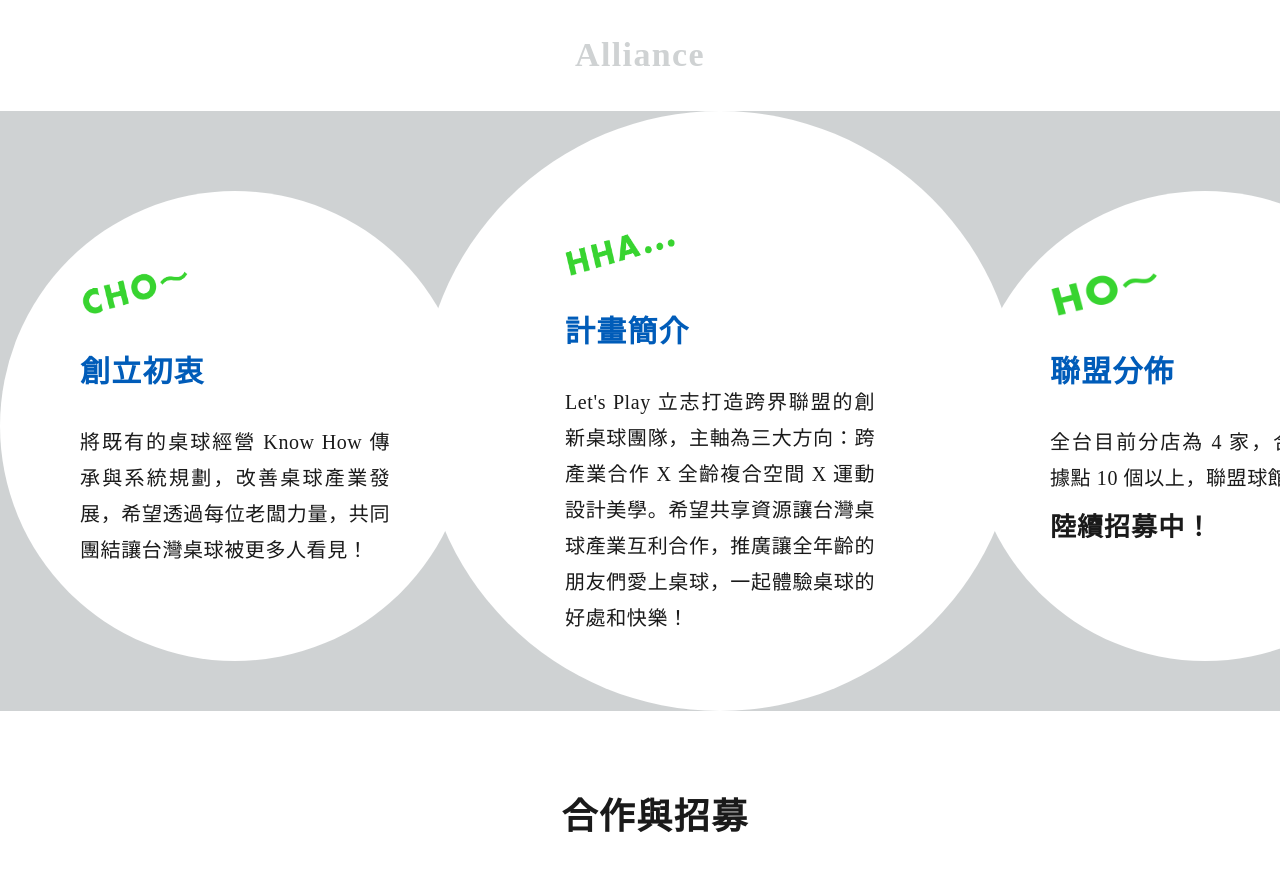
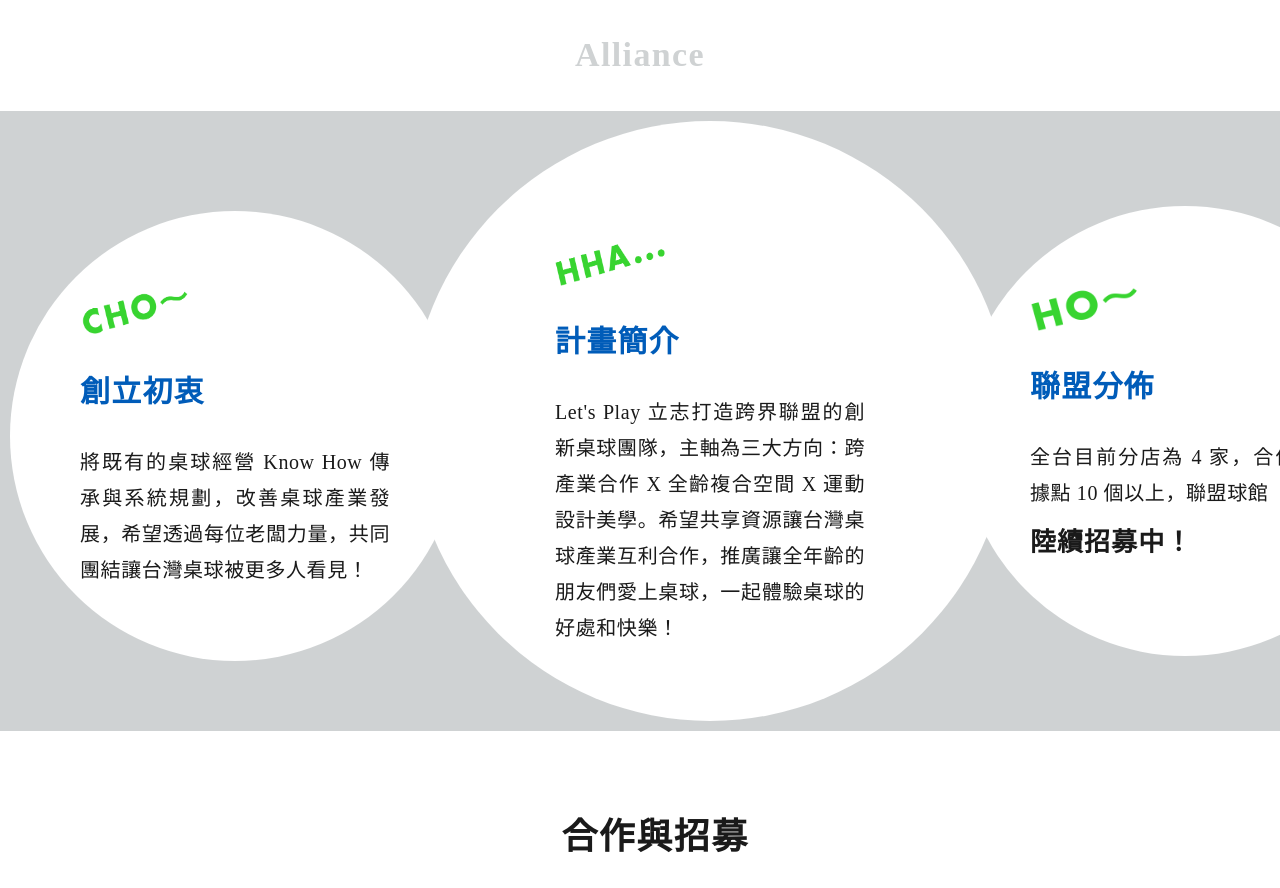
Before and after one commit to dropout-tech/playtt, a React (Create React App) app: page /#/ in a window 1280 px wide. Shown: the part 6770-7658 px from the top of the page. Built offline with nearby package versions, Linux system fonts and the light colour scheme.

Commit message:
fix alliancePlan

```diff
--- a/src/components/alliancePlan.tsx
+++ b/src/components/alliancePlan.tsx
@@ -55,8 +55,8 @@
 const Circle1 = styled.div`
   display:flex;
   justify-content:center;
-  width: 470px;
-  height: 470px;
+  width: 450px;
+  height: 450px;
   left: 872px;
   top: 696px;
   background: #FFFFFF;
@@ -81,13 +81,13 @@
 const Circle3 = styled.div`
   display:flex;
   justify-content:center;
-  width: 470px;
-  height: 470px;
+  width: 450px;
+  height: 450px;
   left: 872px;
   top: 696px;
   background: #FFFFFF;
   border-radius:294px;
-  margin-top:30px;
+  margin-top:20px;
 `;
 
 const Text1 = styled.div`
@@ -101,6 +101,7 @@
 const Circle = styled.div`
  display:flex;
  align-items: center;
+ padding:10px;
 `;
 
 const TextForm = styled.div`
```
